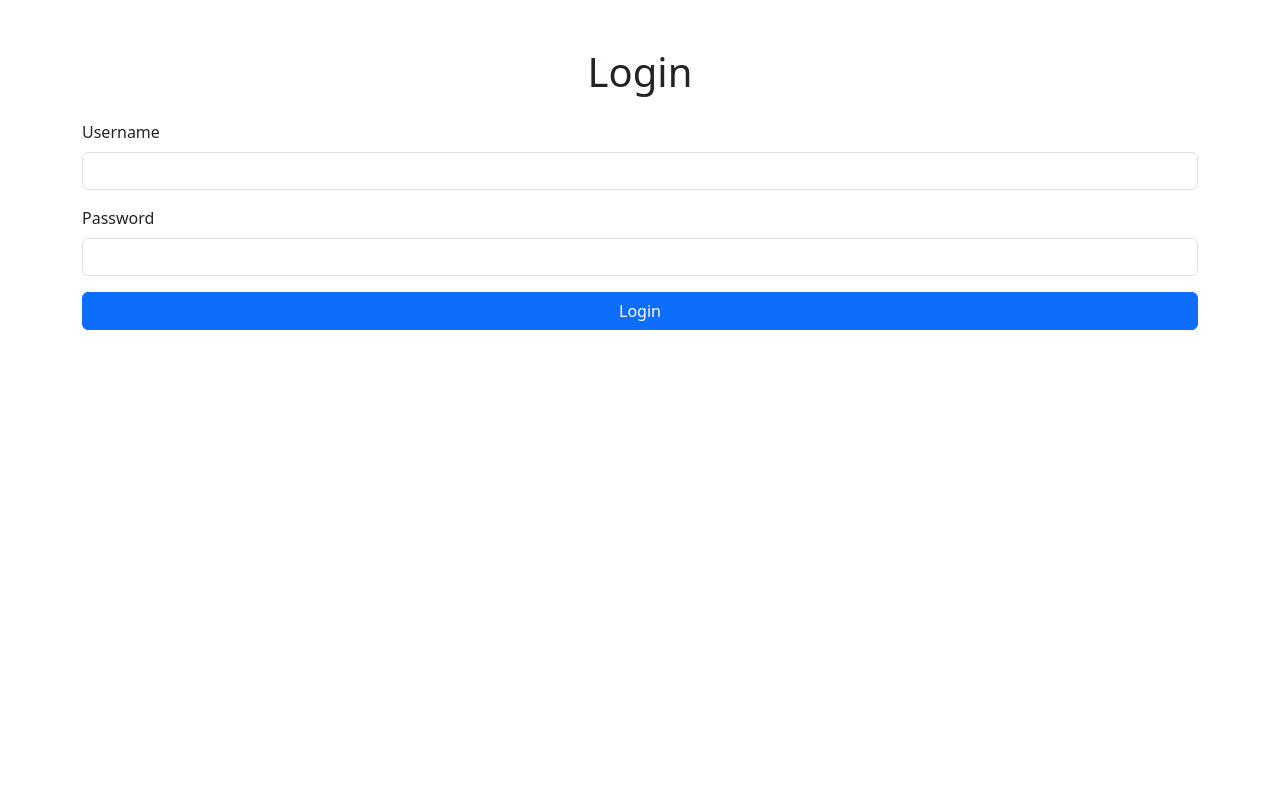
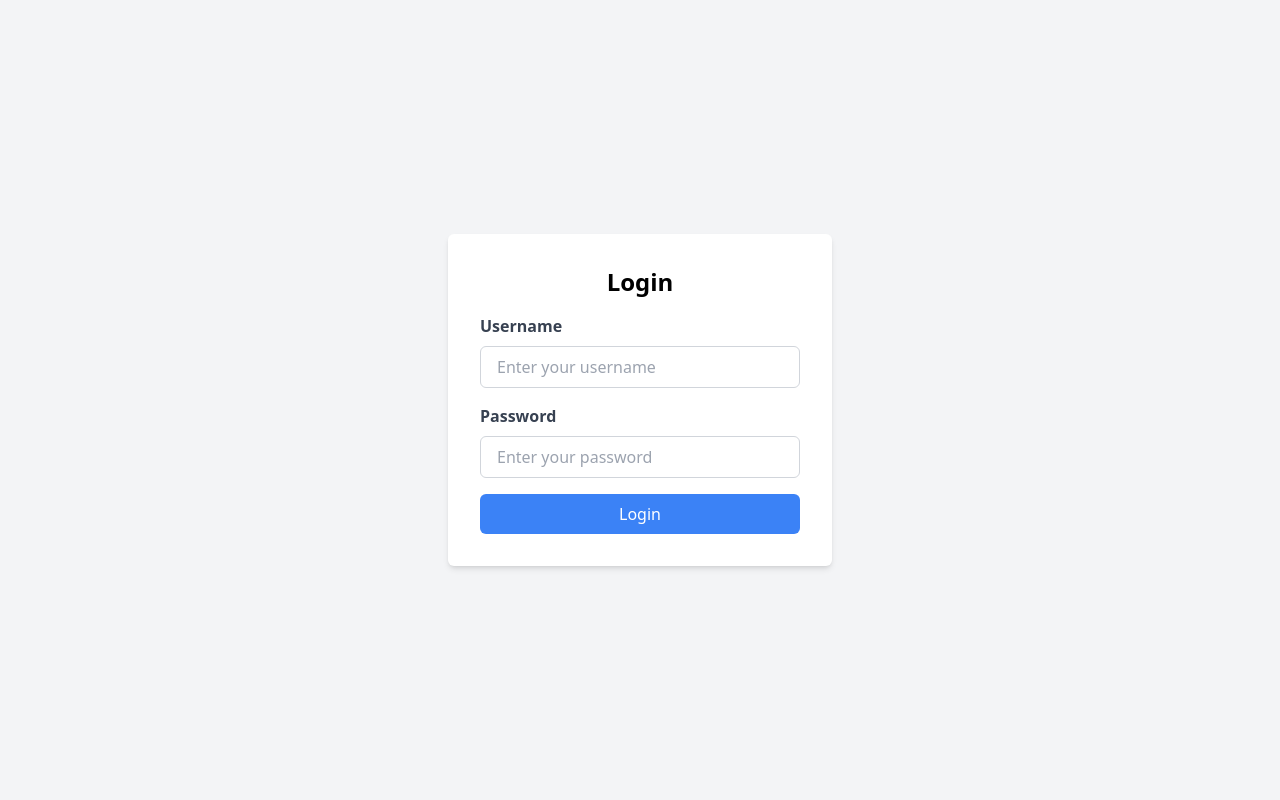
Before and after one commit to LIM-02/art-challenge, a Flask app: page /login in a window 1280 px wide. Run offline with Flask 3, Linux system fonts and the light colour scheme; some libraries are stand-ins or nearby versions.

Commit message:
implement the log in and out function refine the UI

```diff
--- a/static/js/scripts.js
+++ b/static/js/scripts.js
@@ -54,12 +54,12 @@ function loadProducts(offset = 0) {
 
             data.forEach(product => {
                 let actions = `
-                    <button onclick="viewProduct(${product.product_id})">View</button>
+                    <button class="px-3 py-1 bg-blue-500 text-white rounded-md hover:bg-blue-600" onclick="viewProduct(${product.product_id})">View</button>
                 `;
                 if (userRole === 'manager') {
                     actions += `
-                        <button onclick="editProduct(${product.product_id})">Edit</button>
-                        <button onclick="deleteProduct(${product.product_id})">Delete</button>
+                        <button class="px-3 py-1 bg-green-500 text-white rounded-md hover:bg-green-600" onclick="editProduct(${product.product_id})">Edit</button>
+                        <button class="px-3 py-1 bg-red-500 text-white rounded-md hover:bg-red-600" onclick="deleteProduct(${product.product_id})">Delete</button>
                     `;
                 }
                 const row = `
--- a/templates/login.html
+++ b/templates/login.html
@@ -1,28 +1,34 @@
-<!-- templates/login.html -->
 <!DOCTYPE html>
 <html lang="en">
 <head>
     <meta charset="UTF-8">
+    <meta name="viewport" content="width=device-width, initial-scale=1.0">
     <title>Login</title>
-    <link href="https://cdn.jsdelivr.net/npm/bootstrap@5.3.0/dist/css/bootstrap.min.css" rel="stylesheet">
+    <script src="https://cdn.tailwindcss.com"></script>
 </head>
-<body>
-    <div class="container mt-5">
+<body class="bg-gray-100 flex justify-center items-center min-h-screen">
+
+    <div class="bg-white p-8 rounded-md shadow-md w-96">
+        <h2 class="text-2xl font-bold mb-4 text-center">Login</h2>
         {% if error %}
-            <div class="alert alert-danger">{{ error }}</div>
+            <p class="text-red-500 text-center mb-4">{{ error }}</p>
         {% endif %}
-        <h1 class="text-center">Login</h1>
-        <form method="post" action="/login" class="mt-4">
-            <div class="mb-3">
-                <label for="username" class="form-label">Username</label>
-                <input type="text" id="username" name="username" class="form-control" required />
+        <form method="POST" action="{{ url_for('login') }}" class="grid gap-4">
+            <div>
+                <label for="username" class="block mb-2 text-gray-700 font-semibold">Username</label>
+                <input type="text" id="username" name="username" placeholder="Enter your username" required
+                       class="w-full px-4 py-2 border border-gray-300 rounded-md">
             </div>
-            <div class="mb-3">
-                <label for="password" class="form-label">Password</label>
-                <input type="password" id="password" name="password" class="form-control" required />
+            <div>
+                <label for="password" class="block mb-2 text-gray-700 font-semibold">Password</label>
+                <input type="password" id="password" name="password" placeholder="Enter your password" required
+                       class="w-full px-4 py-2 border border-gray-300 rounded-md">
             </div>
-            <button type="submit" class="btn btn-primary w-100">Login</button>
+            <button type="submit" class="w-full bg-blue-500 text-white py-2 rounded-md hover:bg-blue-600">
+                Login
+            </button>
         </form>
     </div>
+
 </body>
 </html>
```
Also changed, not shown: templates/index.html (+9 -2 lines).
